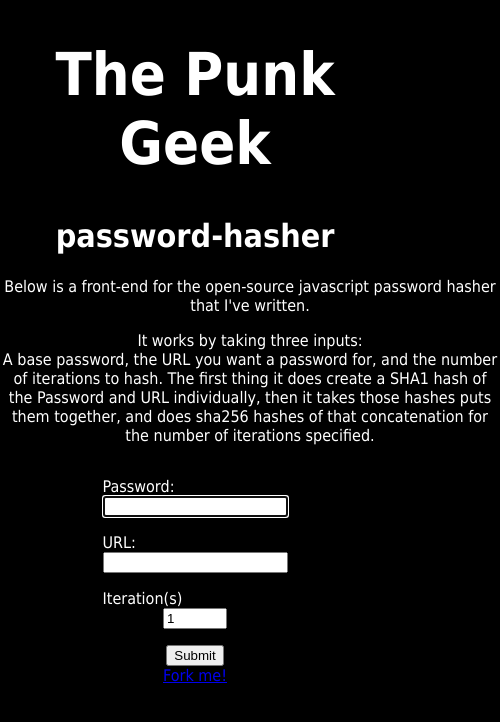
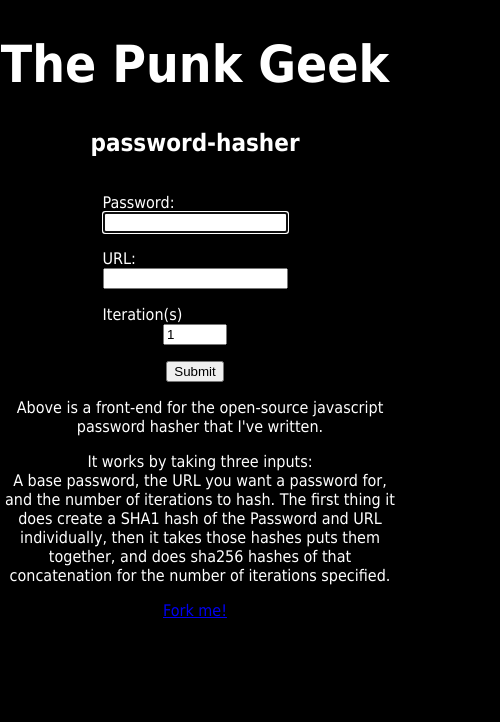
Before and after one commit to thepunkgeek/thepunkgeek.github.io, a plain HTML site: page index.html in a window 390 px wide. Shown: the whole page, 500 px wide, since content can reach past the window. Drawn offline with Linux system fonts and the light colour scheme.

Commit message:
form on top/width & font reduced
Swapped the location of the form and the section so that the form was
above it. Title font size reduced to 160% for mobile.  Section width
reduced to 400px

```diff
--- a/index.html
+++ b/index.html
@@ -35,16 +35,7 @@
 	</header>
 <!-- <img class="icon" src="http://66.media.tumblr.com/avatar_bf3a62f6f298_128.png" /> -->
 
-<h1 style=" text-align: center">password-hasher</h1>
-
-<section>
-<p>Below is a front-end for the open-source javascript password hasher that I've written.</p>
-<p>It works by taking three inputs:<br /> A base password, the URL you want a password for, and the number of iterations to hash.
-     The first thing it does create a SHA1 hash of the Password and URL individually, then it takes those hashes puts them together,
-     and does sha256 hashes of that concatenation for the number of iterations specified.
-</p>
-</section>
-
+<h2 style=" text-align: center">password-hasher</h2>
 
 <form>
      <p class="form">
@@ -61,7 +52,13 @@
      </p>
 </form>
           <input id="submit" type="button" value="Submit"></input>
-
+<section>
+<p>Above is a front-end for the open-source javascript password hasher that I've written.</p>
+<p>It works by taking three inputs:<br /> A base password, the URL you want a password for, and the number of iterations to hash.
+     The first thing it does create a SHA1 hash of the Password and URL individually, then it takes those hashes puts them together,
+     and does sha256 hashes of that concatenation for the number of iterations specified.
+</p>
+</section>
 
 <footer>
 	<a href="https://github.com/thepunkgeek">Fork me!</a>
--- a/main.css
+++ b/main.css
@@ -12,7 +12,7 @@
 		display: block !important;
 		text-align: center;
 		font-family: Tahoma, Geneva, sans-serif;
-		font-size: 185%;
+		font-size: 160%;
 	}
 	.desktop{
 		display: none !important;
@@ -58,7 +58,7 @@ input {
 }
 
 section{
-	width: 500px;
+	width: 400px;
 	margin: auto;
 
 }
```
